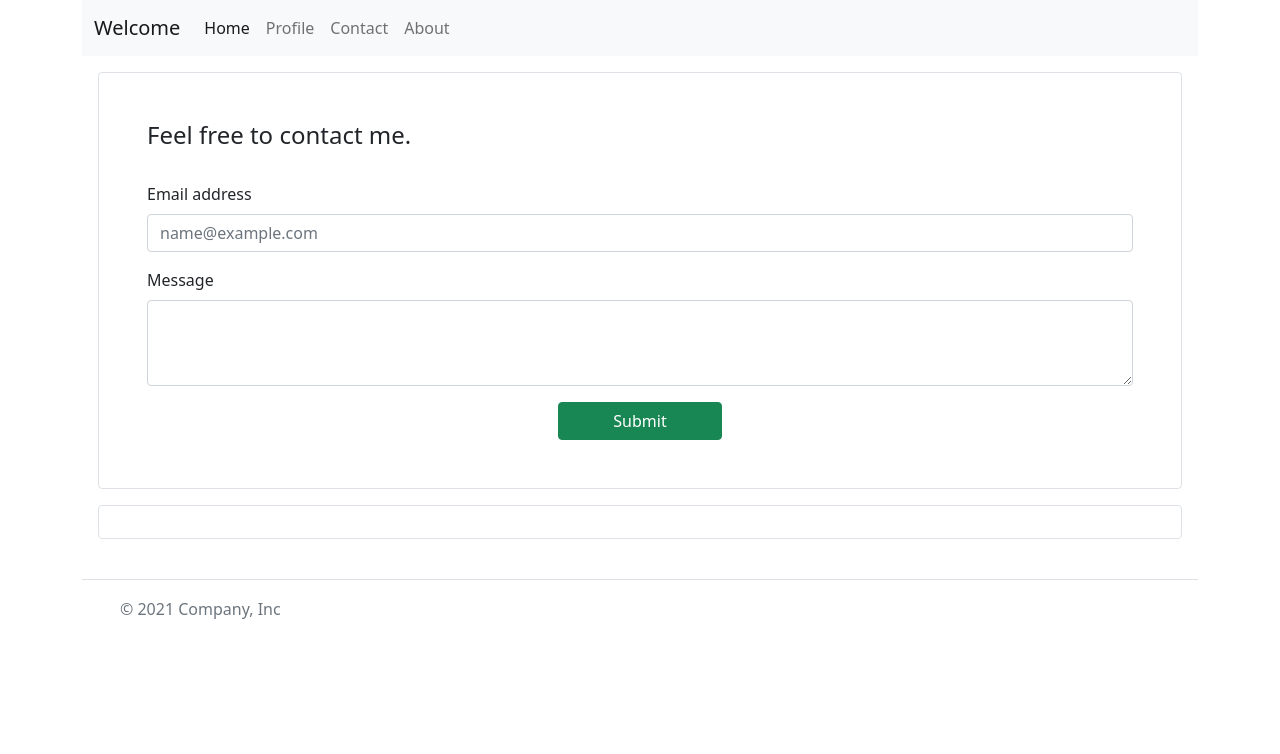
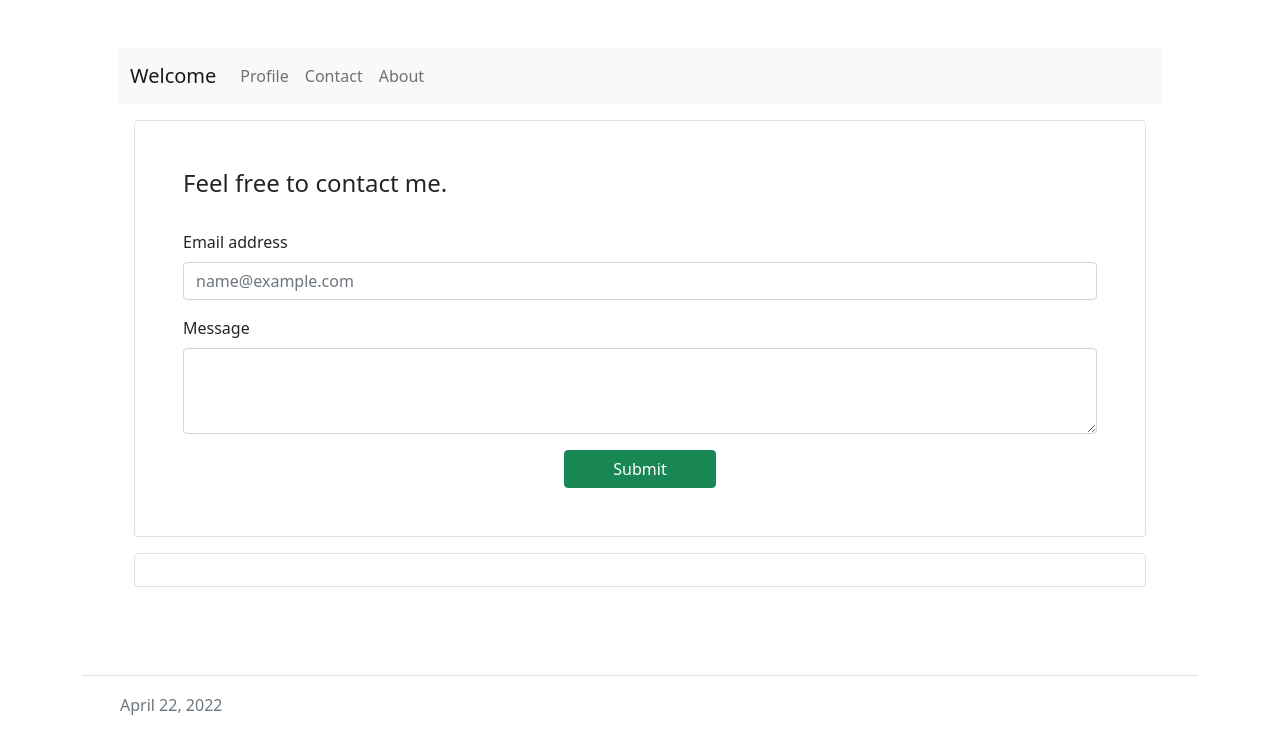
Before and after one commit to jakiebabe/Portfolio, an Angular app: page /contact in a window 1280 px wide. Shown: the top 754 px of the page. Built offline with nearby package versions, Linux system fonts and the light colour scheme.

Commit message:
added some objects

```diff
--- /dev/null
+++ b/src/app/about/about.component.html
@@ -0,0 +1 @@
+<p>about works!</p>
--- /dev/null
+++ b/src/app/about/about.component.ts
@@ -0,0 +1,15 @@
+import { Component, OnInit } from '@angular/core';
+
+@Component({
+  selector: 'app-about',
+  templateUrl: './about.component.html',
+  styleUrls: ['./about.component.css']
+})
+export class AboutComponent implements OnInit {
+
+  constructor() { }
+
+  ngOnInit(): void {
+  }
+
+}
--- a/src/app/app.component.html
+++ b/src/app/app.component.html
@@ -1,15 +1,12 @@
-<div class="container-xl">
+<div class="container-xl p-5">
   <nav class="navbar navbar-expand-lg navbar-light bg-light">
     <div class="container-fluid">
-      <a class="navbar-brand" href="#">Welcome</a>
+      <a class="navbar-brand" [routerLink]="['/home']">Welcome</a>
       <button class="navbar-toggler" type="button" data-bs-toggle="collapse" data-bs-target="#navbarNav" aria-controls="navbarNav" aria-expanded="false" aria-label="Toggle navigation">
         <span class="navbar-toggler-icon"></span>
       </button>
       <div class="collapse navbar-collapse" id="navbarNav">
         <ul class="navbar-nav">
-          <li class="nav-item">
-            <a class="nav-link active" aria-current="page" href="#">Home</a>
-          </li>
           <li class="nav-item">
             <a class="nav-link" [routerLink]="['/profile']">Profile</a>
           </li>
@@ -17,7 +14,7 @@
             <a class="nav-link" [routerLink]="['/contact']">Contact</a>
           </li>
           <li class="nav-item">
-            <a class="nav-link" href="#">About</a>
+            <a class="nav-link" [routerLink]="['/about']">About</a>
           </li>
         </ul>
       </div>
@@ -34,7 +31,7 @@
       <a href="/" class="mb-3 me-2 mb-md-0 text-muted text-decoration-none lh-1">
         <svg class="bi" width="30" height="24"><use xlink:href="#bootstrap"></use></svg>
       </a>
-      <span class="text-muted">© 2021 Company, Inc</span>
+      <span class="text-muted">{{date | date: 'longDate'}}</span>
     </div>
 
     <ul class="nav col-md-4 justify-content-end list-unstyled d-flex">
--- a/src/app/app.component.ts
+++ b/src/app/app.component.ts
@@ -1,10 +1,14 @@
 import { Component } from '@angular/core';
-
+import { DatePipe } from '@angular/common';
 @Component({
   selector: 'app-root',
   templateUrl: './app.component.html',
   styleUrls: ['./app.component.css']
+
 })
+
+
 export class AppComponent {
+  date: Date = new Date();
   title = 'Portfolio';
 }
--- a/src/app/contact/contact.component.html
+++ b/src/app/contact/contact.component.html
@@ -1,17 +1,18 @@
 <div class="container rounded border p-5">
+  <form action="">
     <div class="mb-3">
       <h4>Feel free to contact me.</h4>
       <br>
       <label for="exampleFormControlInput1" class="form-label">Email address</label>
-        <input type="email" class="form-control" id="exampleFormControlInput1" placeholder="name@example.com">
+      <input type="email" class="form-control" placeholder="name@example.com" [(ngModel)]="contact.email" name="email">
     </div>
     <div class="mb-3">
       <label for="exampleFormControlTextarea1" class="form-label">Message</label>
       <textarea class="form-control" id="exampleFormControlTextarea1" rows="3"></textarea>
     </div>
-      <button type="button" class="btn btn-success d-grid gap-2 col-2 mx-auto">Submit</button>
+    <button type="button" class="btn btn-success d-grid gap-2 col-2 mx-auto" (click)="(Submit())">Submit</button>
+    <input type="hidden" [value]="contact.date | date: 'medium'" >
+  </form>
 </div>
-
 <div class="container border rounded p-3 mt-3">
-
 </div>
--- a/src/app/contact/contact.component.ts
+++ b/src/app/contact/contact.component.ts
@@ -1,4 +1,5 @@
 import { Component, OnInit } from '@angular/core';
+import { Contact } from '../models';
 
 @Component({
   selector: 'app-contact',
@@ -7,9 +8,14 @@ import { Component, OnInit } from '@angular/core';
 })
 export class ContactComponent implements OnInit {
 
+  contact: Contact = new Contact();
   constructor() { }
 
   ngOnInit(): void {
   }
 
+  Submit() {
+
+    console.log(JSON.stringify(this.contact));
+  }
 }
--- a/src/app/models.ts
+++ b/src/app/models.ts
@@ -3,5 +3,10 @@ export class Profile {
     lName: string = '';
     bDay: Date = new Date();
 
+}
 
+export class Contact {
+    email: string = '';
+    text: string = '';
+    date: Date = new Date();
 }
```
Also changed, not shown: src/app/app-routing.module.ts (+7 -1 lines), src/app/app.module.ts (+6 -2 lines), src/app/about/about.component.css (added), 1 other file (tests, documents, lock files or other folders). Lines whose indentation alone changed are shown as unchanged.
